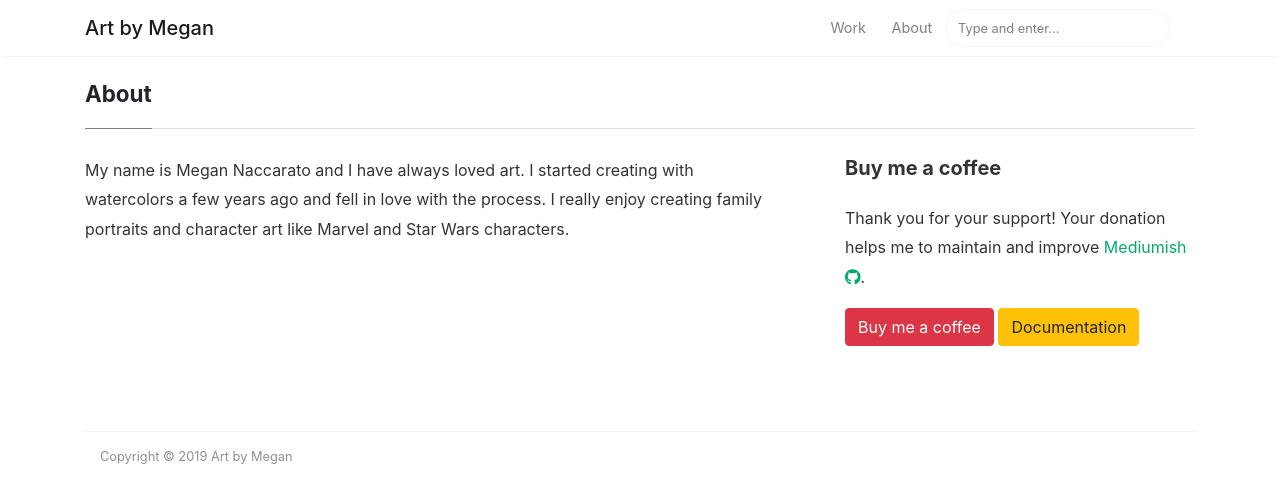
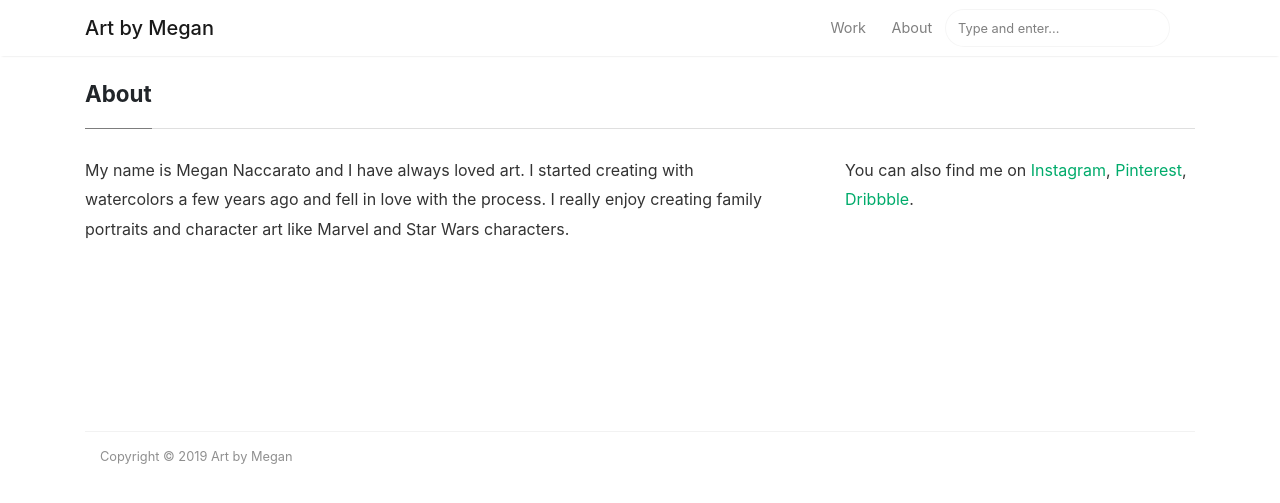
Before and after one commit to naccrat/testing, a Jekyll site: the page built from _pages/about.md, in a window 1280 px wide. Shown: the top 503 px of the page. Built offline with Jekyll 4.4.1, drawn with Linux system fonts in a browser that asks for light colours; nearby versions of some CDN libraries; comment, search, counter and statistics services are not loaded.

Commit message:
about page

```diff
--- a/_pages/about.md
+++ b/_pages/about.md
@@ -15,11 +15,8 @@ comments: true
 <div class="col-md-4">
 
 <div class="sticky-top sticky-top-80">
-<h5>Buy me a coffee</h5>
 
-<p>Thank you for your support! Your donation helps me to maintain and improve <a target="_blank" href="https://github.com/wowthemesnet/mediumish-theme-jekyll">Mediumish <i class="fab fa-github"></i></a>.</p>
-
-<a target="_blank" href="https://www.wowthemes.net/donate/" class="btn btn-danger">Buy me a coffee</a> <a target="_blank" href="https://bootstrapstarter.com/bootstrap-templates/template-mediumish-bootstrap-jekyll/" class="btn btn-warning">Documentation</a>
+<p>You can also find me on <a href="https://www.instagram.com/artbymegannacc/">Instagram</a>, <a href="https://www.pinterest.com/megannacc/">Pinterest</a>, <a href="https://dribbble.com/megannacc">Dribbble</a>.</p>
 
 </div>
 </div>
```
